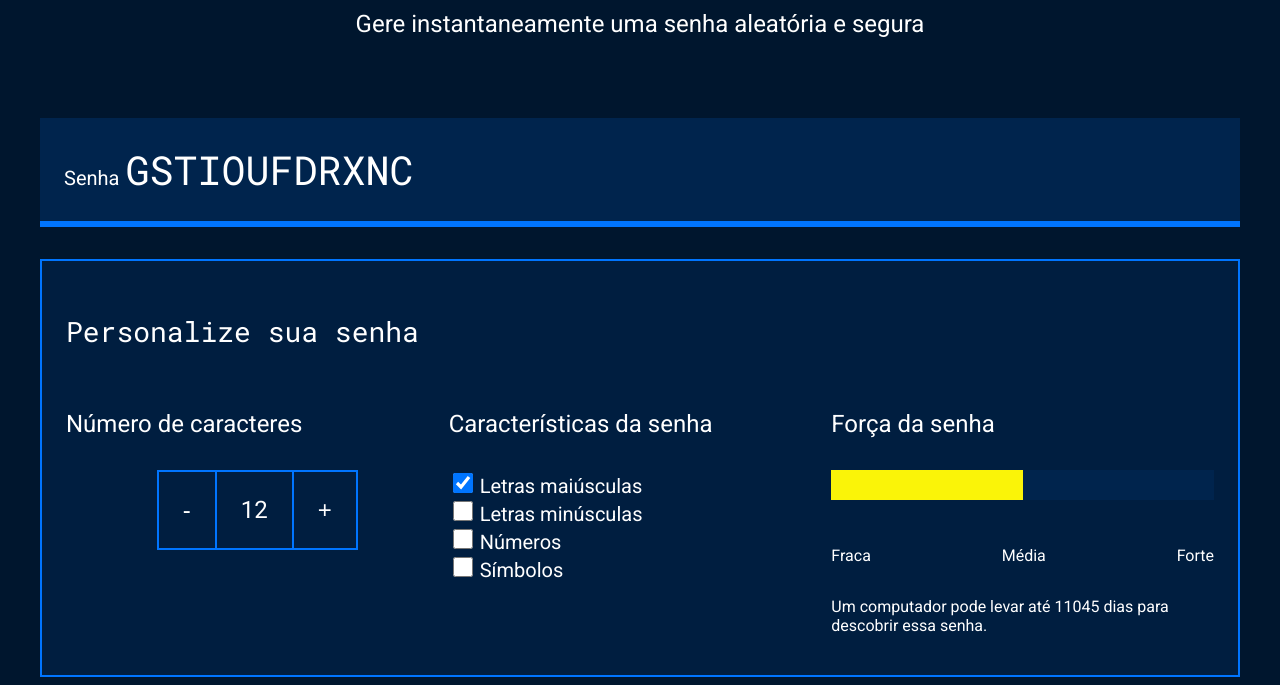
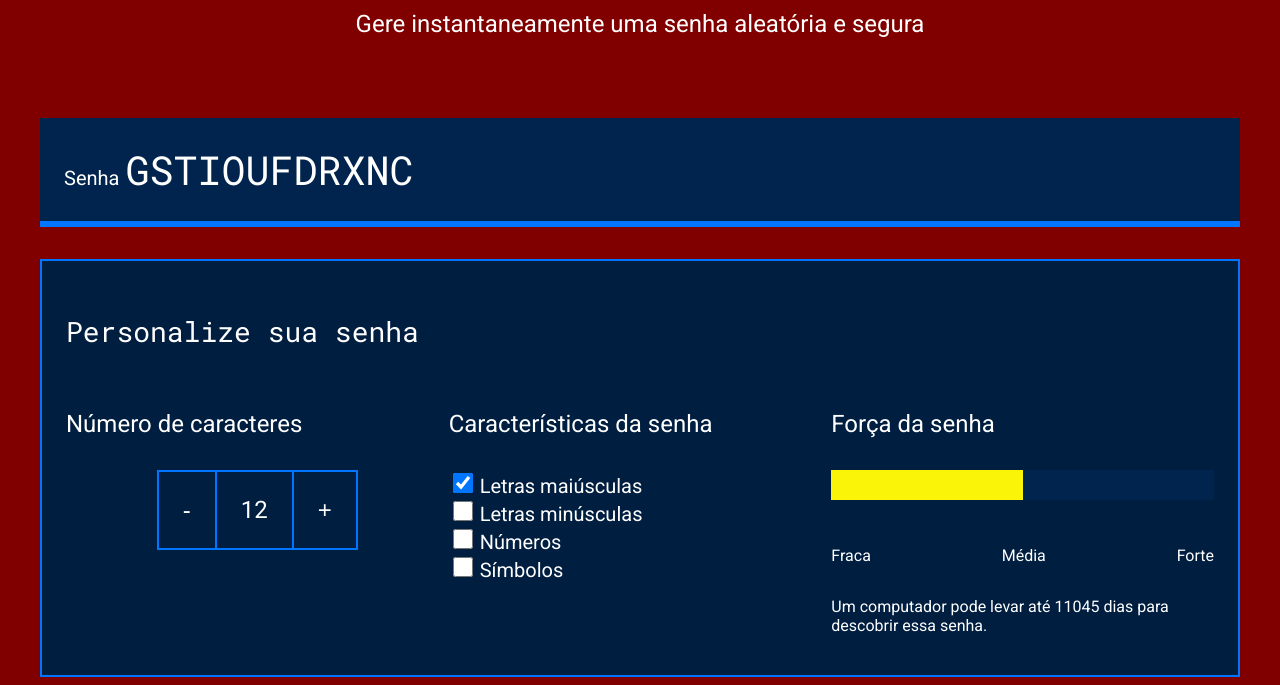
Before and after one commit to Atiapaula/GERADOR-DE-SENHAS, a plain HTML site: page index.html in a window 1280 px wide. Shown: the part 208-893 px from the top of the page. Drawn offline with Linux system fonts and the light colour scheme.

Commit message:
Update style.css

```diff
--- a/style.css
+++ b/style.css
@@ -2,7 +2,7 @@
 
 :root {
     --branco: white;
-    --cor-de-fundo: #00162E;
+    --cor-de-fundo: #800000;
     --fundo-senha: #00244D;
     --fundo-texto: #001E40;
     --borda: #0075FF;
```
